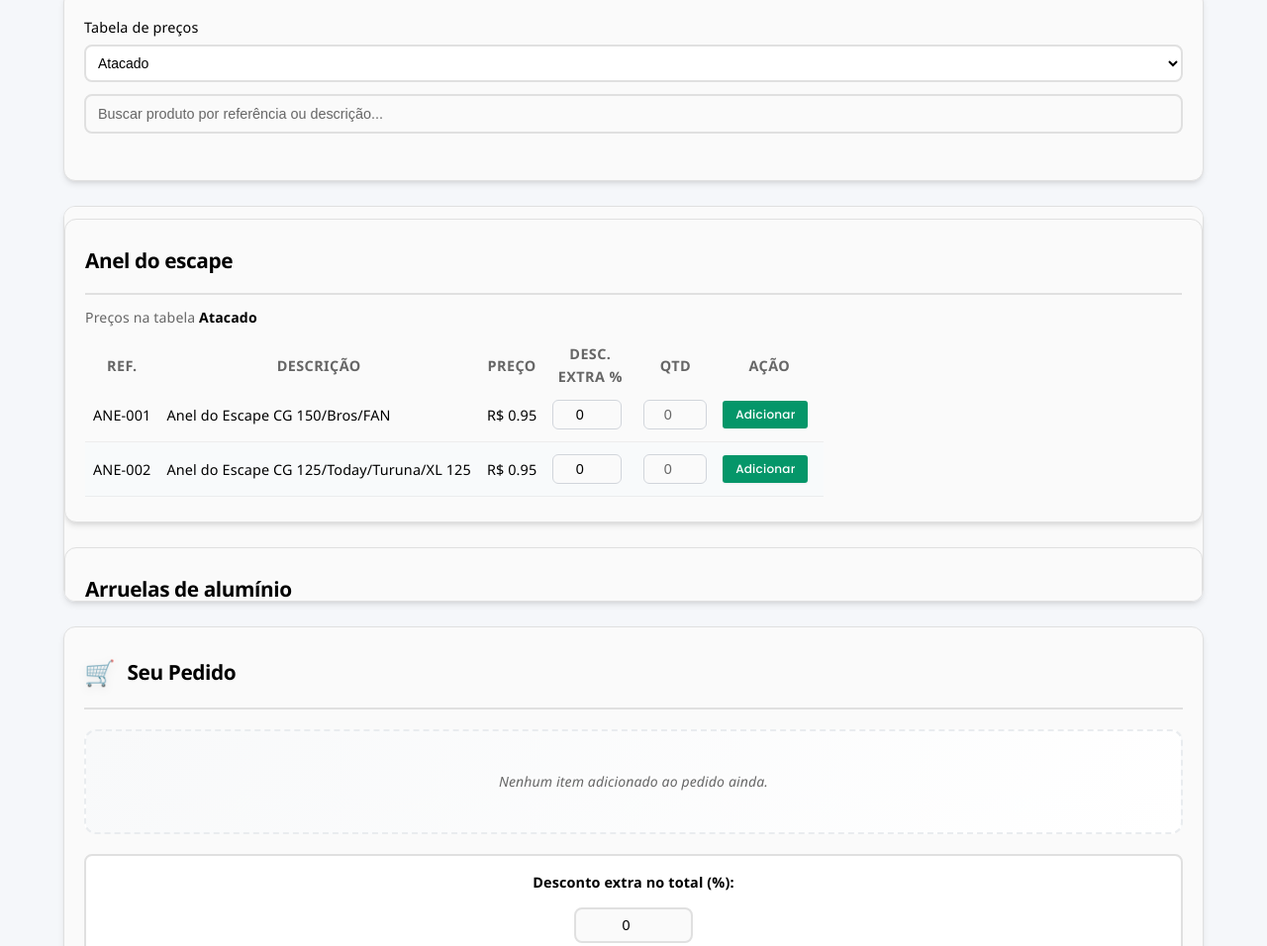
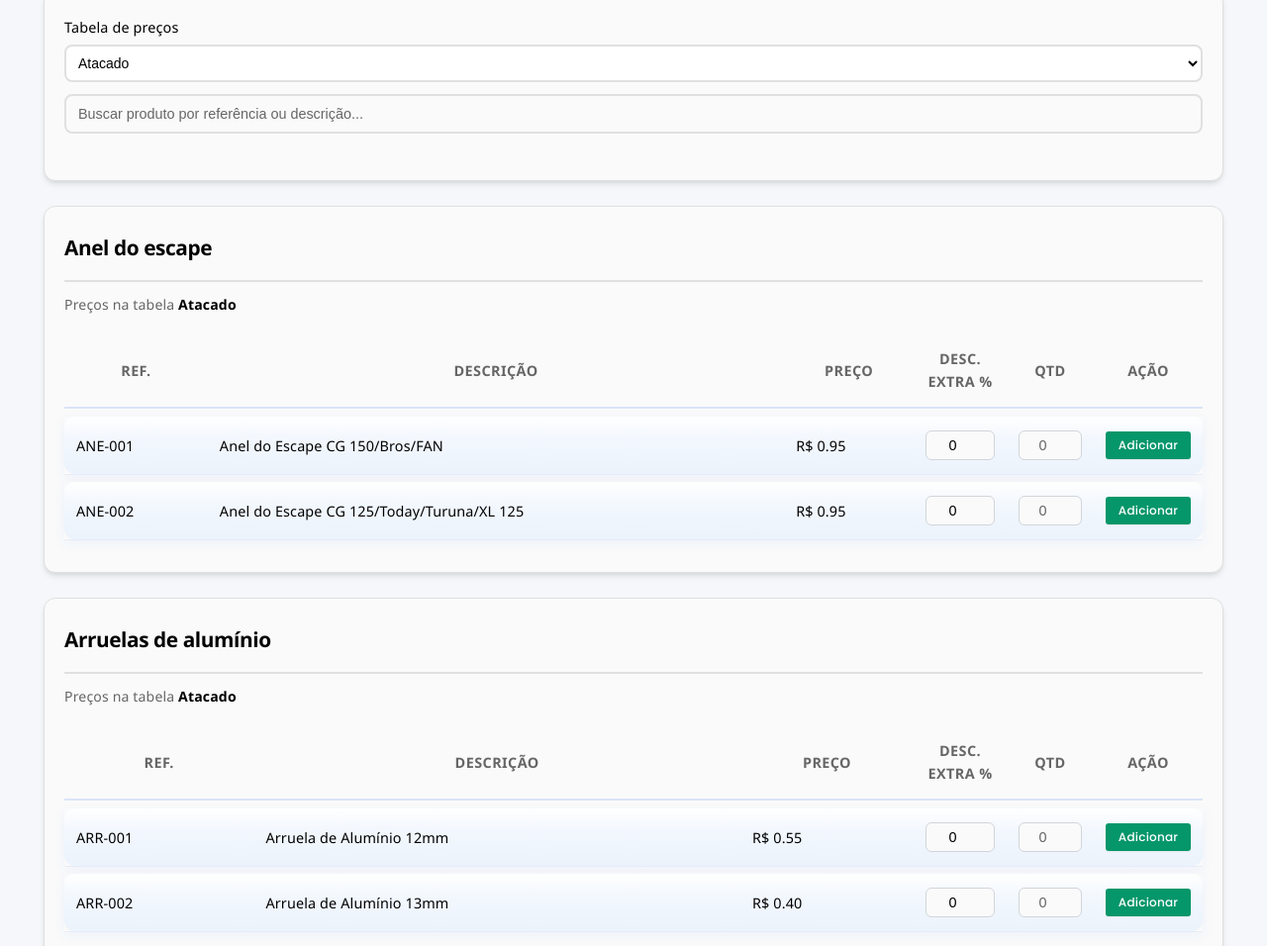
Before and after one commit to JulianoPassing/g8sistema, a website: page public/bkb-fabrica.html in a window 1280 px wide. Shown: the part 988-1944 px from the top of the page at 99% size. Drawn offline with nearby package versions, Linux system fonts and the light colour scheme; no server answers; sample sign-in values are in the browser's storage.

Commit message:
1639
1639

```diff
--- a/public/bkb-fabrica.html
+++ b/public/bkb-fabrica.html
@@ -207,60 +207,87 @@
       }
 
       .container {
-        max-width: 1200px;
+        max-width: 100%;
+        width: 100%;
         margin: 0 auto;
-      }
-
-      /* Caixa de rolagem para produtos */
+        padding: 0 20px;
+        box-sizing: border-box;
+      }
+
+      /* Catálogo: faixa única em largura total; cada categoria é um .card filho */
       #produtos-container {
-        max-height: 400px;
-        overflow-y: auto;
+        width: 100%;
+        max-width: 100%;
         margin-bottom: 25px;
-        border-radius: var(--border-radius-lg);
-        box-shadow: var(--shadow);
-        background: var(--card-bg);
-        border: 1px solid var(--border-color);
-        padding: 12px 0;
-        transition: all 0.3s ease;
-      }
-
-      #produtos-container:hover {
-        box-shadow: var(--shadow-lg);
-      }
-
-      /* Estilização da barra de rolagem */
-      #produtos-container::-webkit-scrollbar {
-        width: 8px;
-      }
-
-      #produtos-container::-webkit-scrollbar-track {
-        background: #f1f1f1;
-        border-radius: 4px;
-      }
-
-      #produtos-container::-webkit-scrollbar-thumb {
-        background: var(--primary-color);
-        border-radius: 4px;
-      }
-
-      #produtos-container::-webkit-scrollbar-thumb:hover {
-        background: var(--primary-hover);
-      }
-
-      /* CSS para hover nas linhas da tabela */
-      tbody tr:hover {
-        background-color: #f5f5f5;
-      }
-
-      /* Espaçamento entre produtos na tabela */
-      tbody tr {
-        border-bottom: 1px solid #e9ecef;
-        height: 50px;
-      }
-
-      tbody tr td {
-        padding: 12px 8px;
+        padding: 0;
+        background: transparent;
+        border: none;
+        box-shadow: none;
+        overflow: visible;
+      }
+
+      #produtos-container > .card {
+        width: 100%;
+        max-width: 100%;
+        box-sizing: border-box;
+        margin-left: 0;
+        margin-right: 0;
+      }
+
+      #produtos-container .table-responsive {
+        width: 100%;
+        margin: 0;
+      }
+
+      #produtos-container .table-responsive table {
+        width: 100%;
+        border-collapse: separate;
+        border-spacing: 0 8px;
+      }
+
+      #produtos-container thead tr th {
+        padding: 10px 12px 14px;
+        border-bottom: 2px solid rgba(37, 99, 235, 0.15);
+        background: transparent;
+      }
+
+      /* Degradê suave azul entre cada linha de produto */
+      #produtos-container tbody tr {
+        height: auto;
+        min-height: 52px;
+        background: linear-gradient(
+          180deg,
+          rgba(255, 255, 255, 0.98) 0%,
+          rgba(239, 246, 255, 0.72) 42%,
+          rgba(219, 234, 254, 0.45) 100%
+        );
+        box-shadow: 0 1px 0 rgba(37, 99, 235, 0.06), 0 4px 12px rgba(37, 99, 235, 0.06);
+      }
+
+      #produtos-container tbody tr:hover {
+        background: linear-gradient(
+          180deg,
+          rgba(239, 246, 255, 0.95) 0%,
+          rgba(219, 234, 254, 0.65) 50%,
+          rgba(191, 219, 254, 0.5) 100%
+        );
+      }
+
+      #produtos-container tbody tr td {
+        padding: 14px 12px;
         vertical-align: middle;
+        border-bottom: none;
+        background-clip: padding-box;
+      }
+
+      #produtos-container tbody tr td:first-child {
+        border-top-left-radius: 10px;
+        border-bottom-left-radius: 10px;
+      }
+
+      #produtos-container tbody tr td:last-child {
+        border-top-right-radius: 10px;
+        border-bottom-right-radius: 10px;
       }
 
       .catalogo-tabela-aviso {
@@ -868,10 +895,10 @@
         overflow-y: auto;
       }
 
-      /* Ajustar container de produtos */
+      /* Desktop: tabela oculta no mobile; evita caixa de rolagem dupla no catálogo */
       #produtos-container {
-        max-height: 600px;
-        overflow-y: auto;
+        max-height: none;
+        overflow: visible;
       }
 
       /* Ajustar cards */
```
Also changed, not shown: public/b2b-bkb-fabrica.html (+96 -56 lines).
